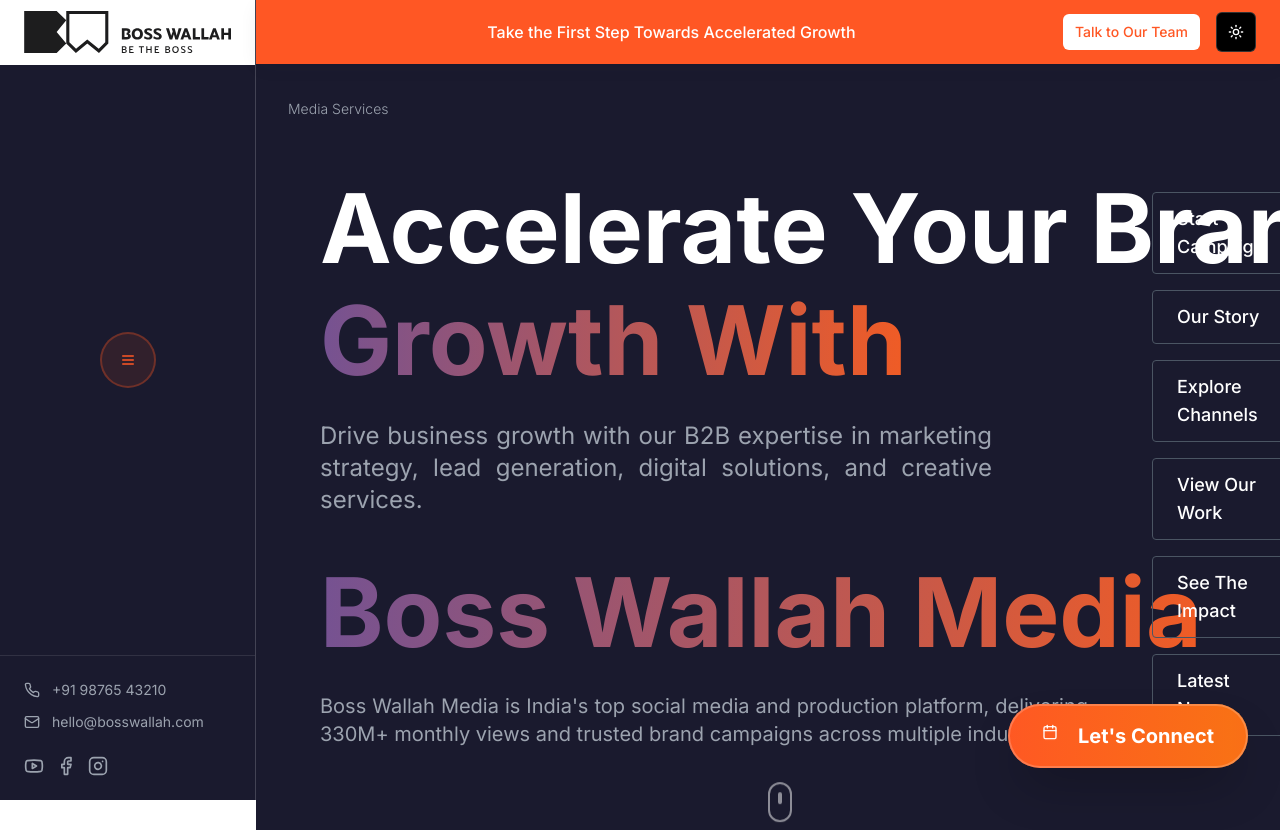
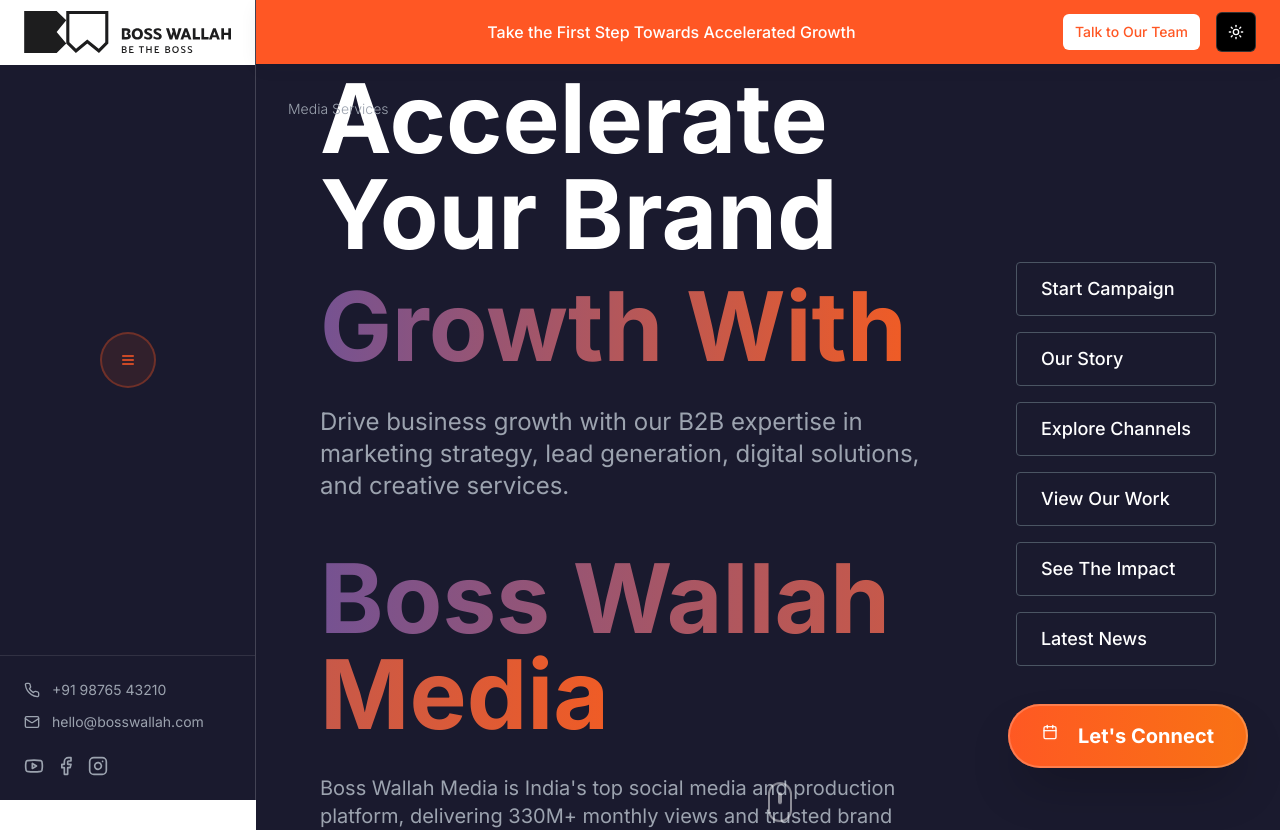
Before and after one commit to externalapps-star/bosswallah-scroll-showcase, a React (Vite) app: page / in a window 1280 px wide. Shown: the top 830 px of the page. Built offline with nearby package versions, Linux system fonts and the light colour scheme; the HTML template or start-up script is replaced by a standard one.

Commit message:
Fix text overflow on zoom

```diff
--- a/src/components/HeroSection.tsx
+++ b/src/components/HeroSection.tsx
@@ -60,28 +60,28 @@ const HeroSection = () => {
       </div>
 
       {/* Main content - left side */}
-      <div className="relative z-10 flex-1 px-8 lg:px-16">
+      <div className="relative z-10 flex-1 px-8 lg:px-16 overflow-hidden">
         <div className="max-w-3xl">
           {/* "Accelerate Your" in white */}
-          <h1 className="text-6xl lg:text-8xl font-bold text-white leading-tight mb-4 whitespace-nowrap">Accelerate Your Brand</h1>
+          <h1 className="text-4xl sm:text-5xl lg:text-7xl xl:text-8xl font-bold text-white leading-tight mb-4">Accelerate Your Brand</h1>
 
           {/* "Brand Growth" with gradient */}
-          <h1 className="text-6xl lg:text-8xl font-bold leading-tight mb-8">
+          <h1 className="text-4xl sm:text-5xl lg:text-7xl xl:text-8xl font-bold leading-tight mb-8">
             <span className="bg-gradient-to-r from-[#755292] to-[#F05C25] bg-clip-text text-transparent">Growth With</span>
           </h1>
 
           {/* Subtitle */}
-          <p className="text-gray-400 text-xl lg:text-2xl mb-12 max-w-2xl leading-relaxed text-justify">
+          <p className="text-gray-400 text-lg sm:text-xl lg:text-2xl mb-12 max-w-2xl leading-relaxed">
             Drive business growth with our B2B expertise in marketing strategy, lead generation, digital solutions, and creative services.
           </p>
 
           {/* "With Boss Wallah Media" with gradient */}
-          <h2 className="text-6xl lg:text-8xl font-bold leading-tight mb-8 whitespace-nowrap">
+          <h2 className="text-4xl sm:text-5xl lg:text-7xl xl:text-8xl font-bold leading-tight mb-8">
             <span className="bg-gradient-to-r from-[#755292] to-[#F05C25] bg-clip-text text-transparent">Boss Wallah Media</span>
           </h2>
 
           {/* Bottom description */}
-          <p className="text-gray-400 text-lg lg:text-xl max-w-3xl leading-relaxed text-justify">
+          <p className="text-gray-400 text-base sm:text-lg lg:text-xl max-w-3xl leading-relaxed">
             Boss Wallah Media is India's top social media and production platform, delivering 330M+ monthly views and trusted brand campaigns across multiple industries.
           </p>
         </div>
```
